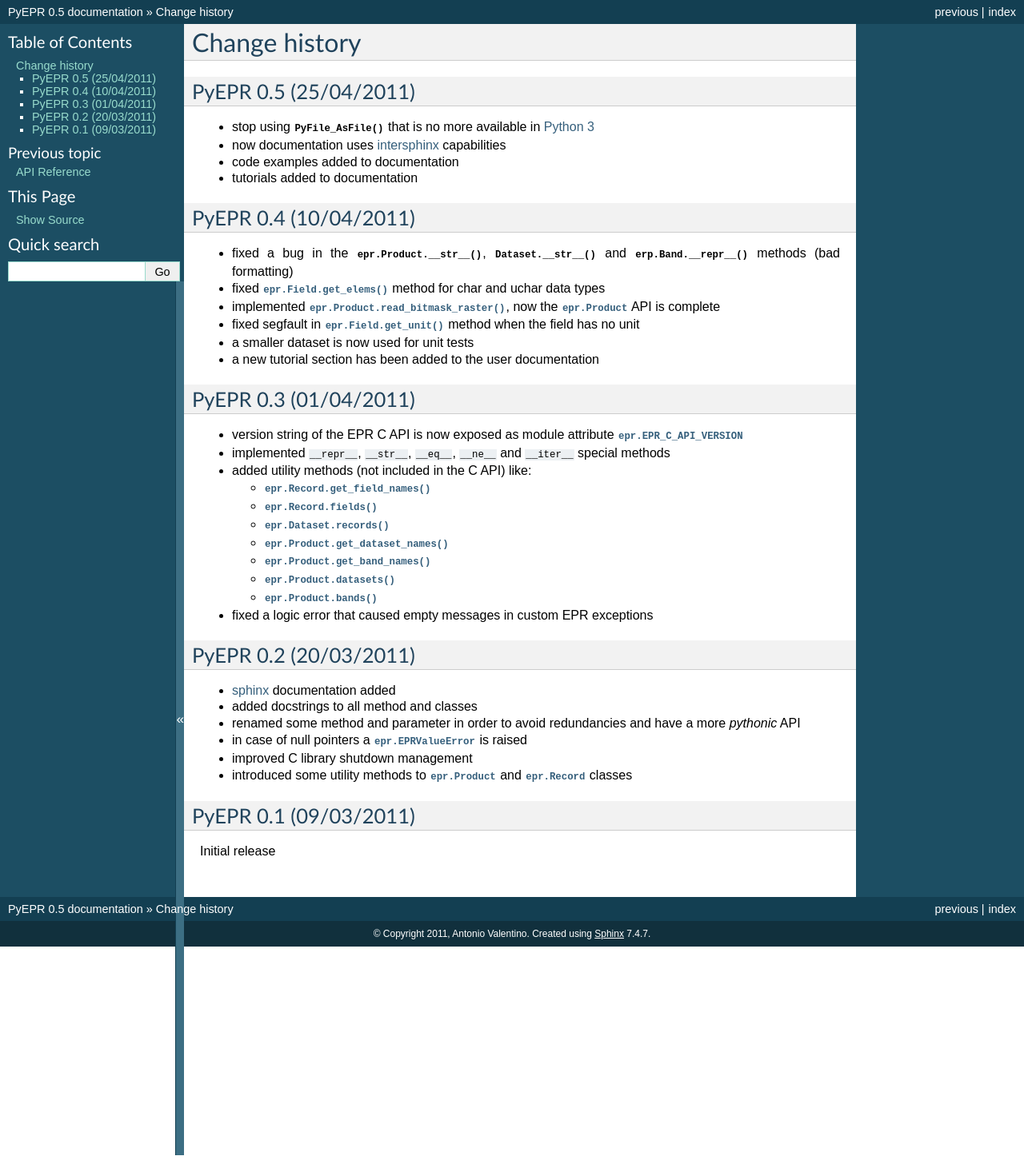
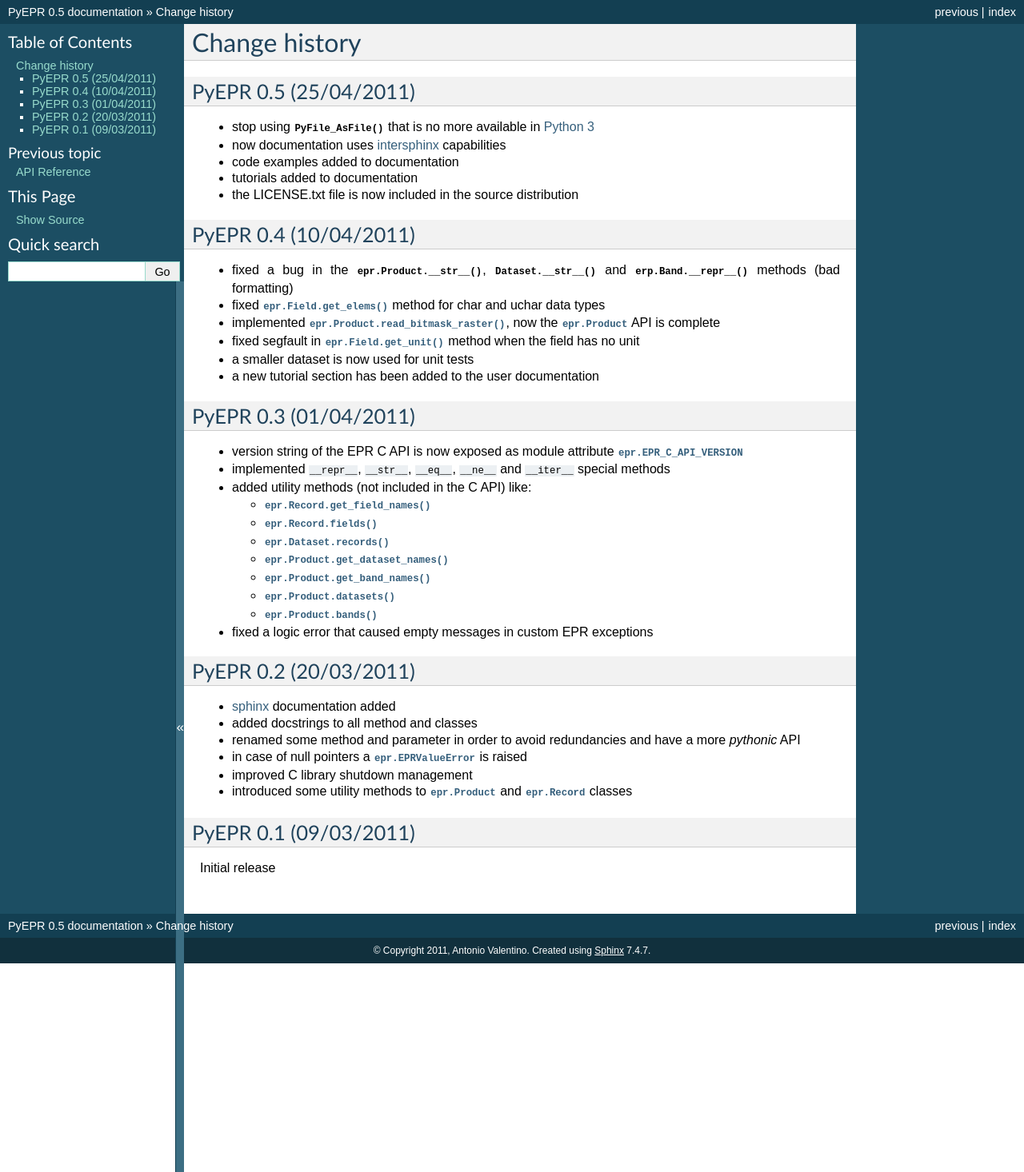
Before and after one commit to avalentino/pyepr, a Sphinx documentation site: the page built from doc/NEWS.txt, in a window 1280 px wide. Shown: the whole page at 80% size. Built offline with Sphinx 7.4.7, drawn with Linux system fonts in a browser that asks for light colours; formulas are drawn with MathJax 3; before the commit the page ends 1445 px from its top, so only the background shows below that.

Commit message:
Fixed MANIFEST.in to include the LICENSE.txt file and code examples

```diff
--- a/doc/NEWS.txt
+++ b/doc/NEWS.txt
@@ -10,6 +10,7 @@ PyEPR 0.5 (25/04/2011)
 * now documentation uses intersphinx_ capabilities
 * code examples added to documentation
 * tutorials added to documentation
+* the LICENSE.txt file is now included in the source distribution
 
 .. _`Python 3`: http://docs.python.org/py3k
 .. _intersphinx: http://sphinx.pocoo.org/latest/ext/intersphinx.html
```
Also changed, not shown: 1 other file.
